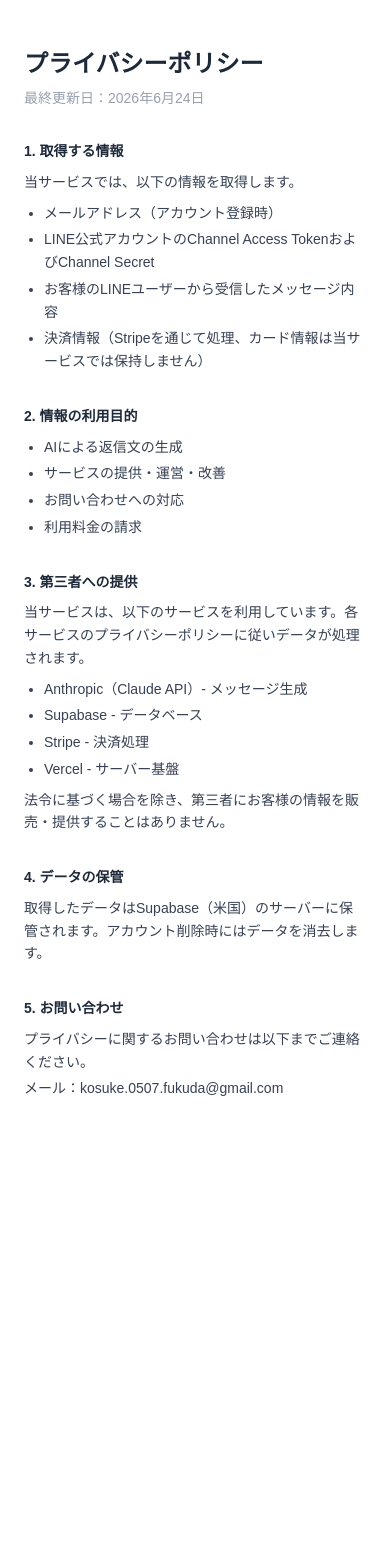
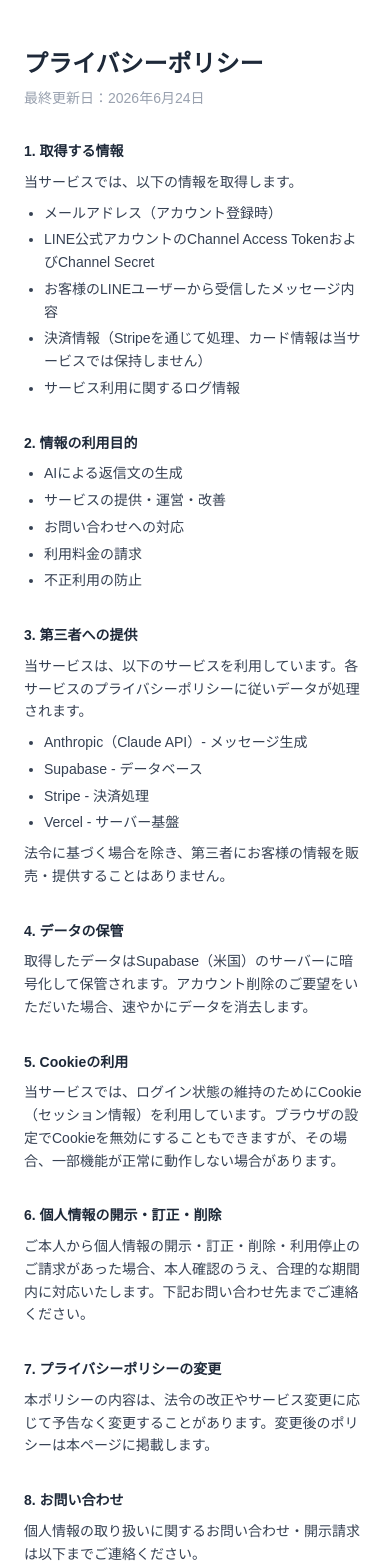
Before and after one commit to kosuke0507fukuda-tech/ai-sales-assist, a Next.js app: page /privacy in a window 390 px wide. Shown: the top 1568 px of the page. Before the commit the page ends 1148 px from the top, so only its background shows below. Built offline with nearby package versions, Linux system fonts and the light colour scheme.

Commit message:
Fix legal compliance: remove free trial claim, add phone disclosure, user rights

```diff
--- a/app/legal/page.tsx
+++ b/app/legal/page.tsx
@@ -7,15 +7,17 @@ export default function LegalPage() {
           {[
             ['販売業者', '福田煌介'],
             ['運営責任者', '福田煌介'],
-            ['所在地', '東京都新宿区高田馬場'],
+            ['所在地', '東京都新宿区高田馬場（詳細住所は請求があり次第、遅滞なく開示します）'],
+            ['電話番号', '請求があり次第、遅滞なく開示します'],
             ['メールアドレス', 'kosuke.0507.fukuda@gmail.com'],
             ['販売価格', '月額3,980円（税込）'],
             ['お支払い方法', 'クレジットカード（Visa / Mastercard / American Express / JCB）'],
             ['支払い時期', 'ご登録時および毎月の更新日に自動決済'],
             ['サービス提供時期', 'お支払い完了後、即時ご利用いただけます'],
             ['解約について', 'マイページよりいつでも解約可能。解約後は次回更新日まで利用できます。'],
-            ['返金について', 'サービスの性質上、原則として返金はお受けしておりません。ただし、サービス障害等の場合はご相談ください。'],
+            ['返金について', 'サービスの性質上、原則として返金はお受けしておりません。ただし、当サービスの重大な障害等、当社の責に帰すべき事由がある場合はご相談ください。'],
             ['動作環境', 'LINE公式アカウント（Messaging API対応）が必要です'],
+            ['サービスの名称', 'AI Sales Assist'],
           ].map(([label, value], i) => (
             <tr key={i} className={i % 2 === 0 ? 'bg-gray-50' : 'bg-white'}>
               <td className="border border-gray-200 px-4 py-3 font-medium text-gray-700 w-1/3 align-top">{label}</td>
--- a/app/page.tsx
+++ b/app/page.tsx
@@ -9,7 +9,7 @@ export default function Home() {
         <div className="flex gap-4 items-center">
           <Link href="/auth" className="text-sm text-gray-600 hover:text-gray-900">ログイン</Link>
           <Link href="/auth" className="bg-blue-600 text-white text-sm px-4 py-2 rounded-lg hover:bg-blue-700 transition">
-            無料で始める
+            今すぐ始める
           </Link>
         </div>
       </header>
@@ -27,9 +27,9 @@ export default function Home() {
           あなたのビジネス情報を登録するだけ。お客様からのメッセージにClaudeが自動で返信します。
         </p>
         <Link href="/auth" className="inline-block bg-blue-600 text-white text-lg px-8 py-4 rounded-xl hover:bg-blue-700 transition shadow-lg shadow-blue-200">
-          無料で試す →
+          今すぐ始める →
         </Link>
-        <p className="text-sm text-gray-400 mt-4">いつでも解約可能・設定5分</p>
+        <p className="text-sm text-gray-400 mt-4">いつでも解約可能・設定5分・月額¥3,980</p>
       </section>
 
       {/* 信頼バッジ */}
@@ -176,7 +176,7 @@ export default function Home() {
         <h2 className="text-3xl font-bold text-gray-800 mb-4">LINEの返信業務から解放されよう</h2>
         <p className="text-gray-500 mb-8">設定5分。あとはAIにおまかせ。</p>
         <Link href="/auth" className="inline-block bg-blue-600 text-white text-lg px-8 py-4 rounded-xl hover:bg-blue-700 transition">
-          無料で始める →
+          今すぐ始める →
         </Link>
       </section>
 
--- a/app/privacy/page.tsx
+++ b/app/privacy/page.tsx
@@ -13,6 +13,7 @@ export default function PrivacyPage() {
             <li>LINE公式アカウントのChannel Access TokenおよびChannel Secret</li>
             <li>お客様のLINEユーザーから受信したメッセージ内容</li>
             <li>決済情報（Stripeを通じて処理、カード情報は当サービスでは保持しません）</li>
+            <li>サービス利用に関するログ情報</li>
           </ul>
         </section>
 
@@ -23,6 +24,7 @@ export default function PrivacyPage() {
             <li>サービスの提供・運営・改善</li>
             <li>お問い合わせへの対応</li>
             <li>利用料金の請求</li>
+            <li>不正利用の防止</li>
           </ul>
         </section>
 
@@ -40,12 +42,28 @@ export default function PrivacyPage() {
 
         <section>
           <h2 className="font-bold text-gray-800 mb-2">4. データの保管</h2>
-          <p>取得したデータはSupabase（米国）のサーバーに保管されます。アカウント削除時にはデータを消去します。</p>
+          <p>取得したデータはSupabase（米国）のサーバーに暗号化して保管されます。アカウント削除のご要望をいただいた場合、速やかにデータを消去します。</p>
         </section>
 
         <section>
-          <h2 className="font-bold text-gray-800 mb-2">5. お問い合わせ</h2>
-          <p>プライバシーに関するお問い合わせは以下までご連絡ください。</p>
+          <h2 className="font-bold text-gray-800 mb-2">5. Cookieの利用</h2>
+          <p>当サービスでは、ログイン状態の維持のためにCookie（セッション情報）を利用しています。ブラウザの設定でCookieを無効にすることもできますが、その場合、一部機能が正常に動作しない場合があります。</p>
+        </section>
+
+        <section>
+          <h2 className="font-bold text-gray-800 mb-2">6. 個人情報の開示・訂正・削除</h2>
+          <p>ご本人から個人情報の開示・訂正・削除・利用停止のご請求があった場合、本人確認のうえ、合理的な期間内に対応いたします。下記お問い合わせ先までご連絡ください。</p>
+        </section>
+
+        <section>
+          <h2 className="font-bold text-gray-800 mb-2">7. プライバシーポリシーの変更</h2>
+          <p>本ポリシーの内容は、法令の改正やサービス変更に応じて予告なく変更することがあります。変更後のポリシーは本ページに掲載します。</p>
+        </section>
+
+        <section>
+          <h2 className="font-bold text-gray-800 mb-2">8. お問い合わせ</h2>
+          <p>個人情報の取り扱いに関するお問い合わせ・開示請求は以下までご連絡ください。</p>
+          <p className="mt-1">運営者：福田煌介</p>
           <p className="mt-1">メール：kosuke.0507.fukuda@gmail.com</p>
         </section>
       </div>
```
